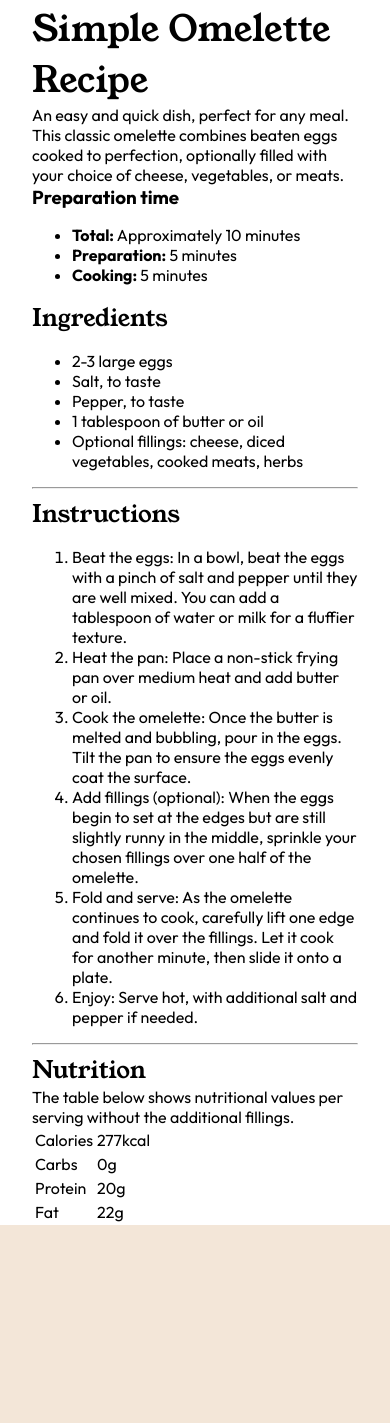
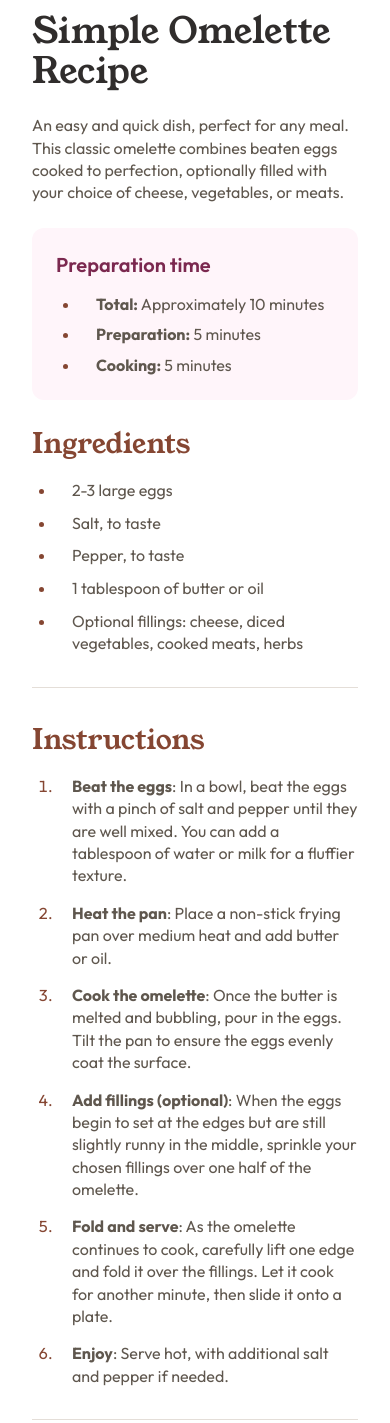
Before and after one commit to Scott1UP/recipe-page, a plain HTML site: page index.html in a window 390 px wide. Shown: the part 193-1616 px from the top of the page. Before the commit the page ends 1418 px from the top, so only its background shows below. Drawn offline with Linux system fonts and the light colour scheme.

Commit message:
More progress made on Mobile UI.

```diff
--- a/index.html
+++ b/index.html
@@ -25,66 +25,66 @@
 
         <section class="prep-time">
           <h3>Preparation time</h3>
-          <ul>
-            <li class="body"><strong>Total:</strong> Approximately 10 minutes</li>
-            <li class="body"><strong>Preparation:</strong> 5 minutes</li>
-            <li class="body"><strong>Cooking:</strong> 5 minutes</li>
+          <ul class="prep-items">
+            <li class="body"><span class="li-item"><strong>Total:</strong> Approximately 10 minutes</span></li>
+            <li class="body"><span class="li-item"><strong>Preparation:</strong> 5 minutes</span></li>
+            <li class="body"><span class="li-item"><strong>Cooking:</strong> 5 minutes</span></li>
           </ul>
         </section>
 
         <section class="ingredients">
           <h2>Ingredients</h2>
-          <ul>
-            <li class="body">2-3 large eggs</li>
-            <li class="body">Salt, to taste</li>
-            <li class="body">Pepper, to taste</li>
-            <li class="body">1 tablespoon of butter or oil</li>
-            <li class="body">Optional fillings: cheese, diced vegetables, cooked meats, herbs</li>
+          <ul class="ingredient-list">
+            <li class="body"><span class="li-item">2-3 large eggs</span></li>
+            <li class="body"><span class="li-item">Salt, to taste</span></li>
+            <li class="body"><span class="li-item">Pepper, to taste</span></li>
+            <li class="body"><span class="li-item">1 tablespoon of butter or oil</span></li>
+            <li class="body"><span class="li-item">Optional fillings: cheese, diced vegetables, cooked meats, herbs</span></li>
           </ul>
+          <hr>
         </section>
 
-        <hr>
+
 
         <section class="instructions">
           <h2>Instructions</h2>
-          <ol>
-            <li class="body"> Beat the eggs: In a bowl, beat the eggs with a pinch of salt and pepper until they are well mixed.
-              You can add a tablespoon of water or milk for a fluffier texture.</li>
-            <li class="body">Heat the pan: Place a non-stick frying pan over medium heat and add butter or oil.</li>
-            <li class="body">Cook the omelette: Once the butter is melted and bubbling, pour in the eggs. Tilt the pan to ensure
-              the eggs evenly coat the surface.</li>
-            <li class="body">Add fillings (optional): When the eggs begin to set at the edges but are still slightly runny in the
-              middle, sprinkle your chosen fillings over one half of the omelette.</li>
-            <li class="body">Fold and serve: As the omelette continues to cook, carefully lift one edge and fold it over the
-              fillings. Let it cook for another minute, then slide it onto a plate.</li>
-            <li class="body">Enjoy: Serve hot, with additional salt and pepper if needed.</li>
+          <ol class="instr-list">
+            <li class="body"><span class="li-item"><strong>Beat the eggs</strong>: In a bowl, beat the eggs with a pinch of salt and pepper until they are well mixed.
+              You can add a tablespoon of water or milk for a fluffier texture.</span></li>
+            <li class="body"><span class="li-item"><strong>Heat the pan</strong>: Place a non-stick frying pan over medium heat and add butter or oil.</span></li>
+            <li class="body"><span class="li-item"><strong>Cook the omelette</strong>: Once the butter is melted and bubbling, pour in the eggs. Tilt the pan to ensure
+              the eggs evenly coat the surface.</span></li>
+            <li class="body"><span class="li-item"><strong>Add fillings (optional)</strong>: When the eggs begin to set at the edges but are still slightly runny in the
+              middle, sprinkle your chosen fillings over one half of the omelette.</span></li>
+            <li class="body"><span class="li-item"><strong>Fold and serve</strong>: As the omelette continues to cook, carefully lift one edge and fold it over the
+              fillings. Let it cook for another minute, then slide it onto a plate.</span></li>
+            <li class="body"><span class="li-item"><strong>Enjoy</strong>: Serve hot, with additional salt and pepper if needed.</span></li>
           </ol>
+          <hr>
         </section>
-
-        <hr>
 
         <section class="nutrition">
           <h2>Nutrition</h2>
-            <p>The table below shows nutritional values per serving without the additional fillings.</p>
+            <p class="body">The table below shows nutritional values per serving without the additional fillings.</p>
             <table>
               <tr>
                 <td>Calories</td>
-                <td>277kcal</td>
+                <td class="unit">277kcal</td>
               </tr>
 
               <tr>
                 <td>Carbs</td>
-                <td>0g</td>
+                <td class="unit">0g</td>
               </tr>
 
               <tr>
                 <td>Protein</td>
-                <td>20g</td>
+                <td class="unit">20g</td>
               </tr>
 
               <tr>
-                <td>Fat</td>
-                <td>22g</td>
+                <td class="last">Fat</td>
+                <td class="last unit">22g</td>
               </tr>
           </table>
         </section>
--- a/styles.css
+++ b/styles.css
@@ -28,6 +28,33 @@ h1, h2 {
 
 h1 {
     font-size: 2.25rem;
+    line-height: 1.1;
+    color: var(--neu-dk-charcoal);
+}
+
+h2 {
+    font-size: 1.75rem;
+    font-weight: 00;
+    color: var(--pri-nutmeg);
+}
+
+h3 {
+    font-size: 1.25rem;
+    font-weight: 600;
+    color: var(--pri-dk-rasp);
+}
+
+ul {
+    padding: 0rem 1rem 0 1.5rem;
+}
+
+ol {
+    padding: 0rem 1rem 0 1.5rem;
+}
+
+li {
+    font-weight: 600;
+    color: var(--pri-nutmeg) !important;
 }
 
 /* Mobile styles */
@@ -39,6 +66,9 @@ h1 {
 }
 
 .recipe-content {
+    display: flex;
+    flex-direction: column;
+    gap: 1.5rem;
     margin: 0 2rem;
 }
 
@@ -47,3 +77,87 @@ h1 {
     width: 100%;
     object-fit: cover;
 }
+
+.intro {
+    display: flex;
+    flex-direction: column;
+    gap: 1.5rem;
+    margin-top: .5rem;
+}
+
+.body {
+    font-size: 1rem;
+    font-weight: 400;
+    line-height: 1.4;
+    color: var(--neu-wenge-brown);
+}
+
+.prep-time {
+    display: flex;
+    flex-direction: column;
+    padding: 1.5rem 1.5rem .5rem 1.5rem;
+    background-color: var(--neu-rose-white);
+    border-radius: .75rem;
+}
+
+.prep-items {
+    display: flex;
+    flex-direction: column;
+    gap: .5rem;
+}
+
+.li-item {
+    position: relative;
+    left: 1rem;
+    align-items: center;
+    color: var(--neu-wenge-brown);
+}
+
+.ingredient-list {
+    display: flex;
+    flex-direction: column;
+    gap: .65rem;
+    margin-bottom: 2rem;
+}
+
+hr {
+    border: 0;
+    clear: both;
+    display: block;
+    width: 100%;
+    background-color: var(--neu-lt-gry);
+    height: 1px;
+}
+
+.instr-list {
+    display: flex;
+    flex-direction: column;
+    gap: .938rem;
+    margin-bottom: 2rem;
+}
+
+.nutrition {
+    display: flex;
+    flex-direction: column;
+    gap: 1rem;
+    margin-bottom: 3rem;
+}
+
+table {
+    width: 100%;
+    color: var(--neu-wenge-brown);
+}
+
+td {
+    padding: .75rem 2rem;
+    border-bottom: 1px solid #ddd;
+}
+
+td.last {
+    border: none;
+}
+
+.unit {
+    font-weight: 600;
+    color: var(--pri-nutmeg);
+}
```
Also changed, not shown: 1 other file.
